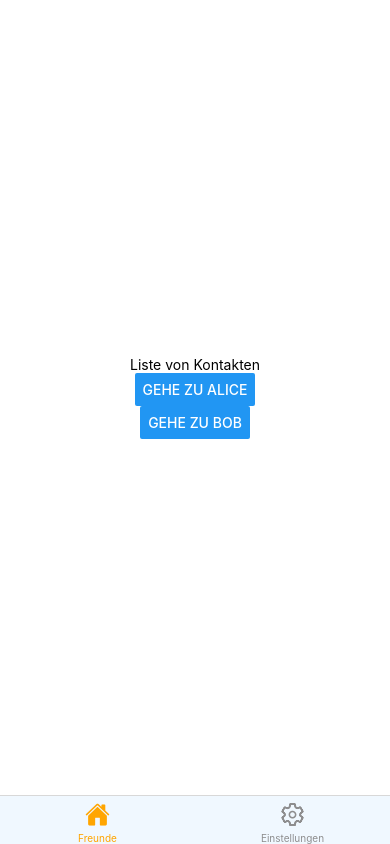
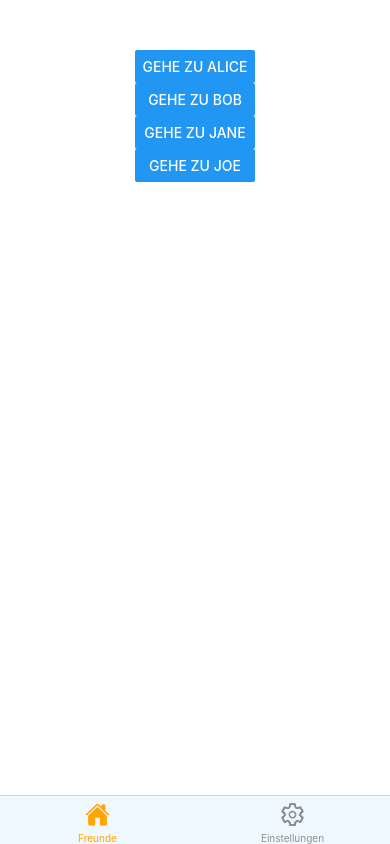
Before and after one commit to behrends/FriendsList, a React Native app: screen /HomeScreen in a window 390 px wide. Built offline with nearby package versions, Linux system fonts and the light colour scheme.

Commit message:
Eine Liste mit FlatList einbinden

```diff
--- a/screens/HomeScreen.jsx
+++ b/screens/HomeScreen.jsx
@@ -1,18 +1,31 @@
-import { Button, StyleSheet, Text, View } from 'react-native';
+import {
+  Button,
+  FlatList,
+  StyleSheet,
+  Text,
+  View,
+} from 'react-native';
 
 export default function HomeScreen({ navigation }) {
   return (
     <View style={styles.container}>
-      <Text>Liste von Kontakten</Text>
-      <Button
-        title="Gehe zu Alice"
-        onPress={() =>
-          navigation.navigate('Friend', { name: 'Alice' })
-        }
-      />
-      <Button
-        title="Gehe zu Bob"
-        onPress={() => navigation.navigate('Friend', { name: 'Bob' })}
+      <FlatList
+        data={[
+          { name: 'Alice' },
+          { name: 'Bob' },
+          { name: 'Jane' },
+          { name: 'Joe' },
+        ]}
+        renderItem={({ item }) => {
+          return (
+            <Button
+              title={`Gehe zu ${item.name}`}
+              onPress={() =>
+                navigation.navigate('Friend', { name: item.name })
+              }
+            />
+          );
+        }}
       />
     </View>
   );
@@ -24,5 +37,6 @@ const styles = StyleSheet.create({
     backgroundColor: '#fff',
     alignItems: 'center',
     justifyContent: 'center',
+    paddingTop: 50,
   },
 });
```
